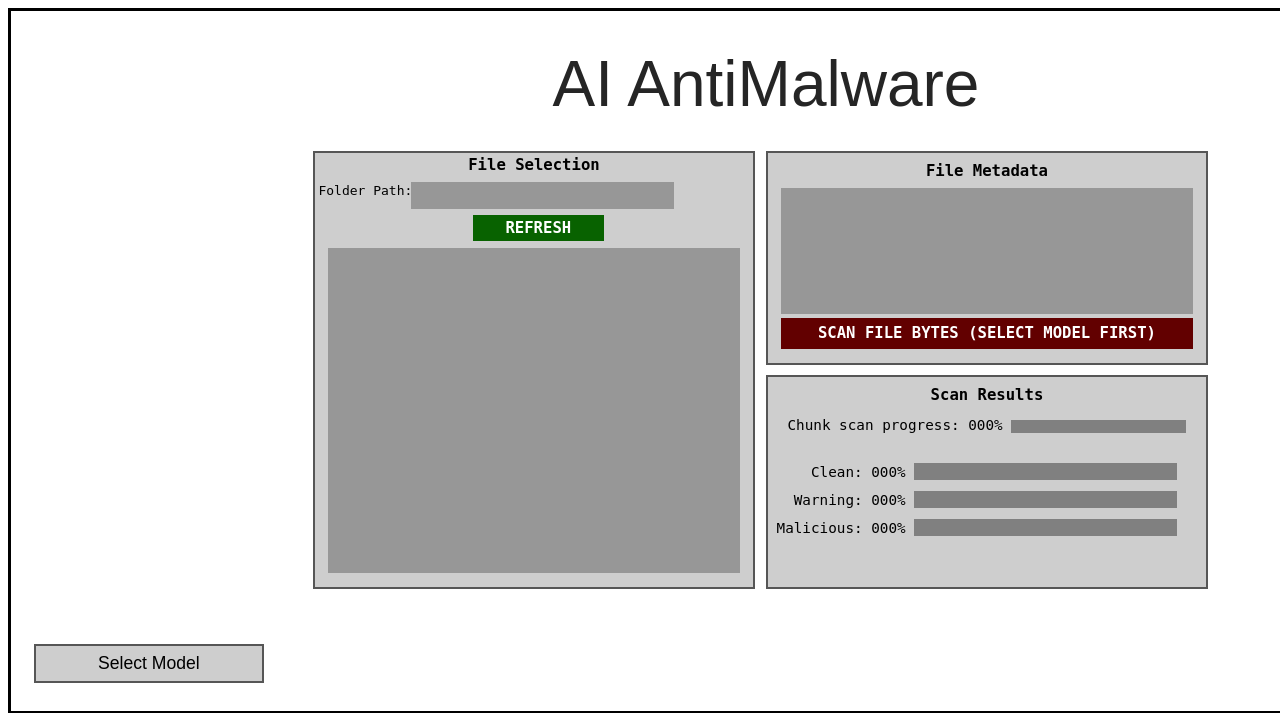
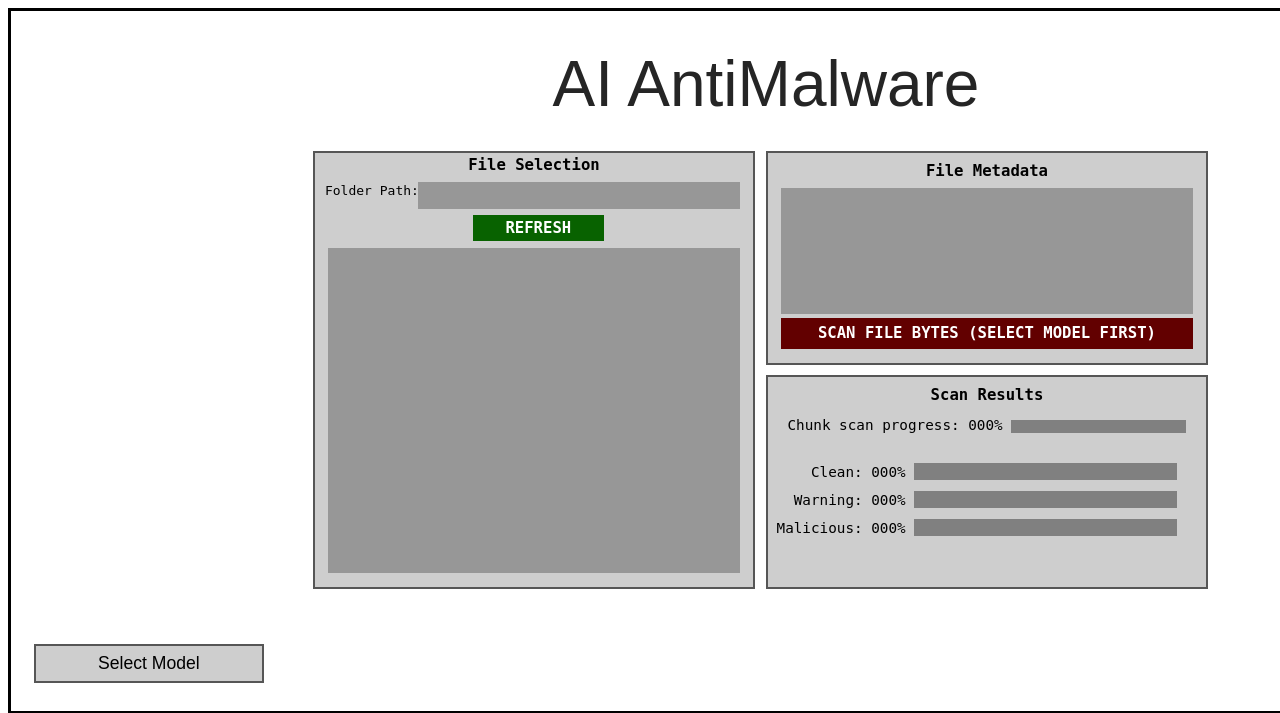
Before and after one commit to chriswee168/ai-file-scanner-app, a Django app: template server/main/templates/main/index.html in a window 1280 px wide; the page is wider, and only the part inside the window is pictured. Shown: the top 713 px of that part. Run offline with Django 5.2, Linux system fonts and the light colour scheme; the template is opened without the code that fills it, so the values that code supplies are empty.

Commit message:
Increase directory path textbox width

```diff
--- a/server/main/static/main/css/index.css
+++ b/server/main/static/main/css/index.css
@@ -85,9 +85,9 @@ label
 #path-textbox
 {
     background-color: rgb(151, 151, 151);
-    width: 60%;
+    width: 73.5%;
     height: 6%;
-    left: 22%;
+    left: 23.5%;
     bottom: 8%;
     text-align: left;
     position: relative;
@@ -105,7 +105,7 @@ label
 #path-textbox-label
 {
     font-family: monospace;
-    right: 38.5%;
+    right: 37%;
     bottom: 4.5%;
     font-size: 100%;
     position: relative;
```
